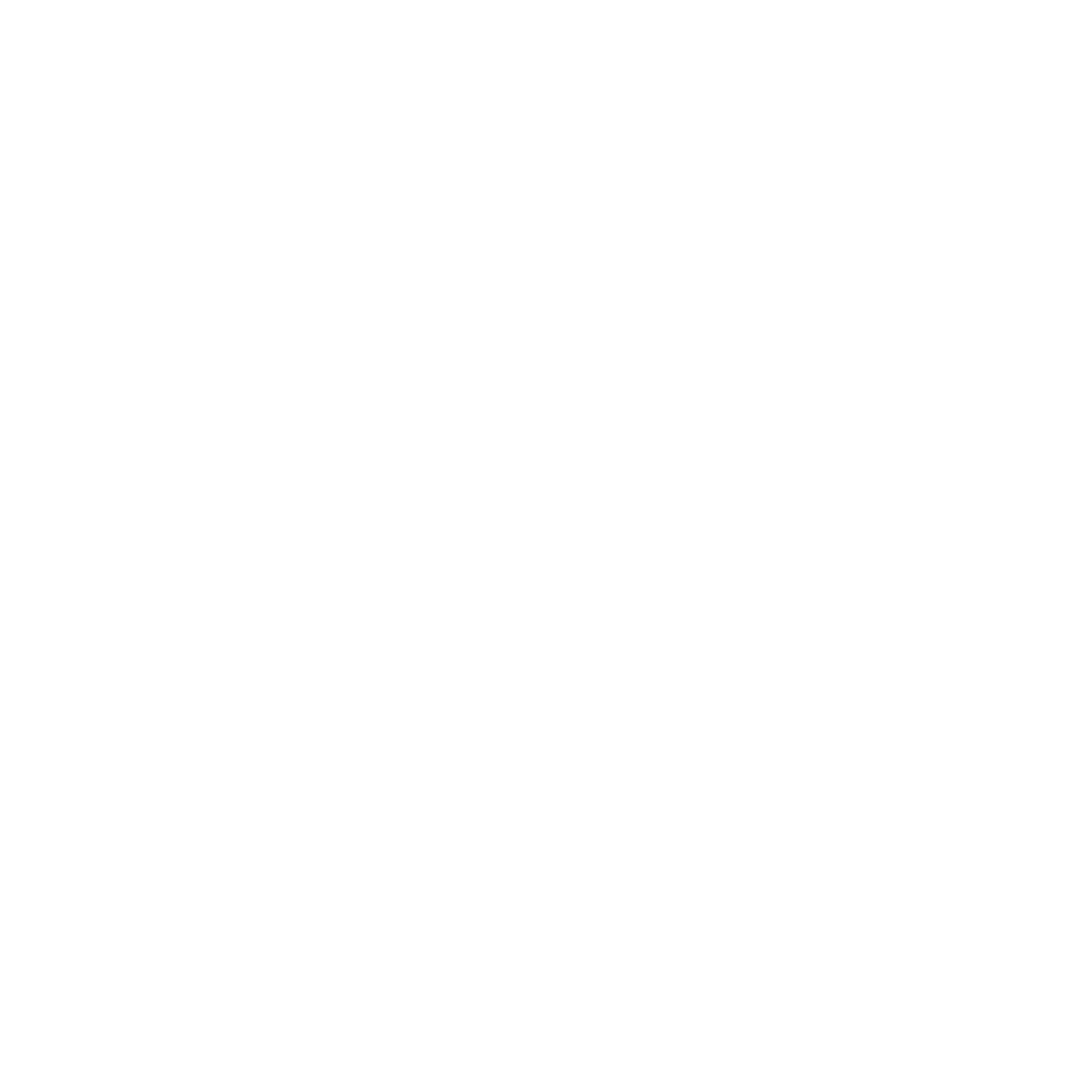
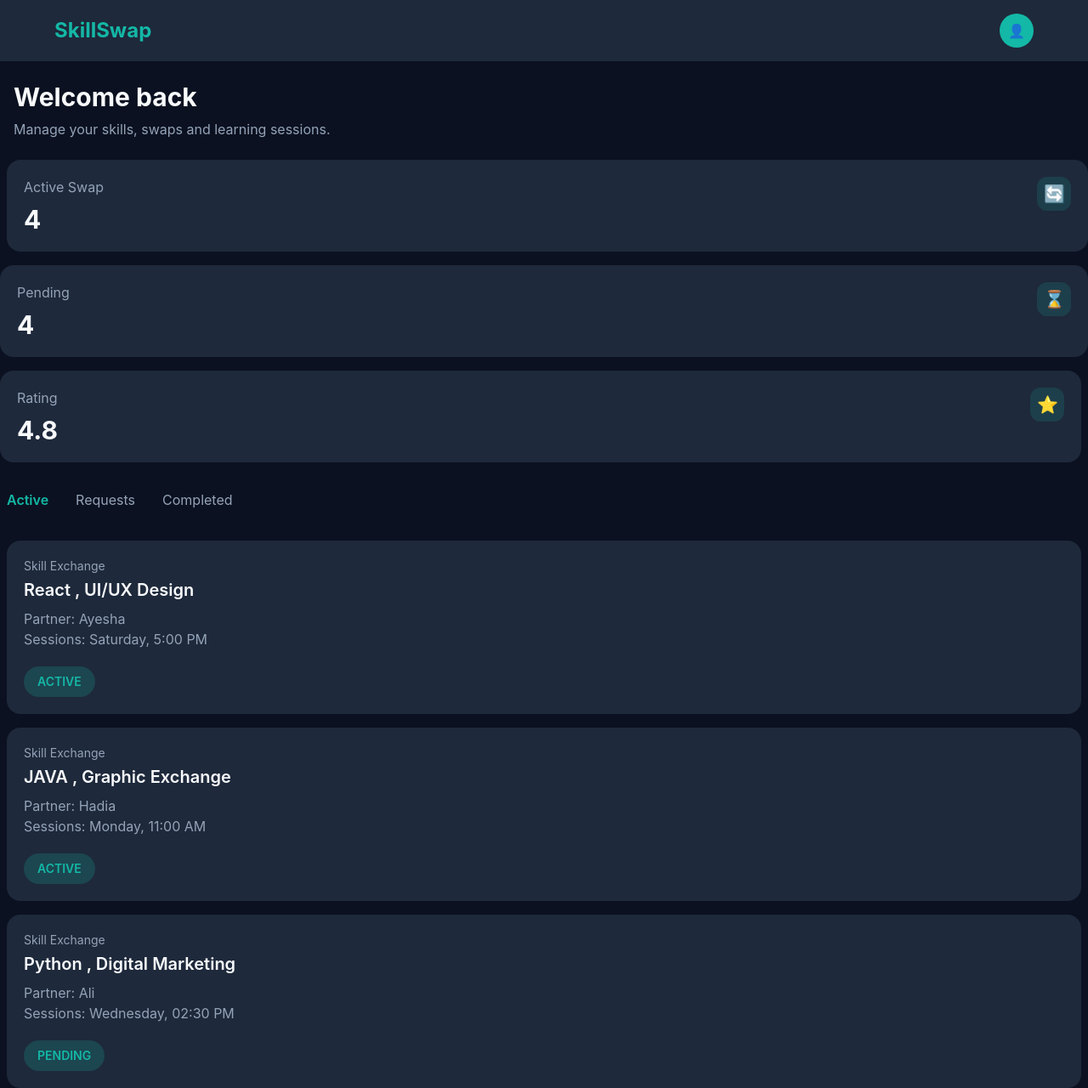
Before and after one commit to sarmadmirza8888/skill-swap, a React (Vite) app: page /Dashboard in a window 1280 px wide. Before the commit this address had no page. Shown: the whole page at 85% size. Before the commit the page ends 800 px from the top, so only its background shows below. Built offline with nearby package versions, Linux system fonts and the light colour scheme.

Commit message:
Updated dashboard and resgister page

```diff
--- a/src/App.jsx
+++ b/src/App.jsx
@@ -2,6 +2,7 @@ import React from 'react'
 import { BrowserRouter, Routes, Route } from 'react-router'
 import Register from './Pages/Register'
 import Login from './Pages/Login'
+import Dashboard from './Pages/Dashboard'
 
 function App() {
   return (
@@ -10,6 +11,7 @@ function App() {
         <Route path="/" element={<h1>HOME PAGE</h1>} />
         <Route path="/register" element={<Register />} />
         <Route path="/Login" element={<Login />} />
+        <Route path="/Dashboard" element={<Dashboard />} />
       </Routes>
     </BrowserRouter>
   )
--- /dev/null
+++ b/src/Pages/Dashboard.jsx
@@ -0,0 +1,92 @@
+import React from 'react'
+
+const Dashboard = () => {
+    return (
+        <div className='min-h-screen bg-[#0B1120] text-[#F8FAFC]'>
+            <nav className='bg-[#1E293B] border-b border-[#334155] px-6 py-4'>
+                <div className='max-w-6xl mx-auto flex justify-between items-center'>
+                    <h1 className='text-2xl font-bold text-[#14B8A6]'> SkillSwap </h1>
+                    <div className='flex items-center gap-4'>
+                        <span className='text-[#94A3B8] '> </span>
+                        <div className='w-10 h-10 rounded-full bg-[#14B8A6] flex items-center justify-center font-bold'> 👤 </div>
+                    </div>
+                </div>
+            </nav>
+            <div className=' px-4 py-6'>
+                <h2 className='text-3xl md:text-4xl font-bold'> Welcome back</h2>
+                <p className='text-[#94A3B8] mt-2'> Manage your skills, swaps and learning sessions. </p>
+            </div>
+
+            <div className='grid grid-cols-1 md:grid-cols-3 gap-4 mb-8'>
+                <div className='bg-[#1E293B] border border-[#334155] rounded-2xl p-5 ml-2'>
+                    <div className='flex justify-between items-start'>
+                        <div>
+                            <p className='text-[#94A3B8]'> Active Swap</p>
+                            <h3 className='text-3xl font-bold mt-2'> 4 </h3>
+                        </div>
+                        <div className='w-10 h-10 rounded-xl bg-[#14B8A6]/15 text-[#14B8A6] flex items-center justify-center text-xl'> 🔄 </div>
+                    </div>
+                </div>
+                <div className='bg-[#1E293B] border border-[#334155] rounded-2xl p-5'>
+                    <div className='flex justify-between items-start'>
+                        <div>
+                            <p className='text-[#94A3B8]'> Pending </p>
+                            <h3 className='text-3xl font-bold mt-2'> 4 </h3>
+                        </div>
+                        <div className='w-10 h-10 rounded-xl bg-[#14B8A6]/15 text-[#14B8A6] flex items-center justify-center text-xl'> ⌛ </div>
+                    </div>
+                </div>
+                <div className='bg-[#1E293B] border border-[#334155] rounded-2xl p-5 mr-2'>
+                    <div className='flex justify-between items-start'>
+                        <div>
+                            <p className='text-[#94A3B8]'> Rating </p>
+                            <h3 className='text-3xl font-bold mt-2'> 4.8 </h3>
+                        </div>
+                        <div className='w-10 h-10 rounded-xl bg-[#14B8A6]/15 text-[#14B8A6] flex items-center justify-center text-xl'> ⭐</div>
+                    </div>
+                </div>
+            </div>
+            <div className='flex gap-8 border-b border-[#334155] mb-6'>
+                <button className='pb-3 text-[#14B8A6] border-b-2 border-[#14B8A6] font-semibold ml-2'> Active</button>
+                <button className='pb-3 text-[#94A3B8] hover:text-[#F8FAFC] '> Requests </button>
+                <button className='pb-3 text-[#94A3B8] hover:text-[#F8FAFC] '> Completed </button>
+            </div>
+            <div className='space-y-4'>
+                <div className='bg-[#1E293B] border border-[#334155] rounded-2xl p-5 ml-2 mr-2'>
+                    <div className='flex flex-col md:flex-row md:items-center md:justify-between gap-5'>
+                        <div> <p className='text-sm text-[#94A3B8]'> Skill Exchange</p>
+                            <h3 className='text-xl font-semibold mt-1'> React , UI/UX Design </h3>
+                            <p className='text-[#94A3B8] mt-2'> Partner: Ayesha </p>
+                            <p className='text-[#94A3B8]'> Sessions: Saturday, 5:00 PM </p>
+                        </div>
+                        <span className='bg-[#14B8A6]/20 text-[#14B8A6] px-4 py-2 rounded-full text-sm font-semibold w-fit'> ACTIVE</span>
+                    </div>
+                </div>
+                <div className='bg-[#1E293B] border border-[#334155] rounded-2xl p-5 ml-2 mr-2 '>
+                    <div className='flex flex-col md:flex-row md:items-center md:justify-between gap-5'>
+                        <div> <p className='text-sm text-[#94A3B8]'> Skill Exchange</p>
+                            <h3 className='text-xl font-semibold mt-1'> JAVA , Graphic Exchange </h3>
+                            <p className='text-[#94A3B8] mt-2'> Partner: Hadia </p>
+                            <p className='text-[#94A3B8]'> Sessions: Monday, 11:00 AM </p>
+                        </div>
+                        <span className='bg-[#14B8A6]/20 text-[#14B8A6] px-4 py-2 rounded-full text-sm font-semibold w-fit'> ACTIVE</span>
+                    </div>
+                </div>
+                <div className='bg-[#1E293B] border border-[#334155] rounded-2xl p-5 ml-2 mr-2'>
+                    <div className='flex flex-col md:flex-row md:items-center md:justify-between gap-5'>
+                        <div> <p className='text-sm text-[#94A3B8]'> Skill Exchange</p>
+                            <h3 className='text-xl font-semibold mt-1'> Python , Digital Marketing </h3>
+                            <p className='text-[#94A3B8] mt-2'> Partner: Ali </p>
+                            <p className='text-[#94A3B8]'> Sessions: Wednesday, 02:30 PM </p>
+                        </div>
+                        <span className='bg-[#14B8A6]/20 text-[#14B8A6] px-4 py-2 rounded-full text-sm font-semibold w-fit'> PENDING </span>
+                    </div>
+                </div>
+
+            </div>
+
+        </div>
+    )
+}
+
+export default Dashboard
```
